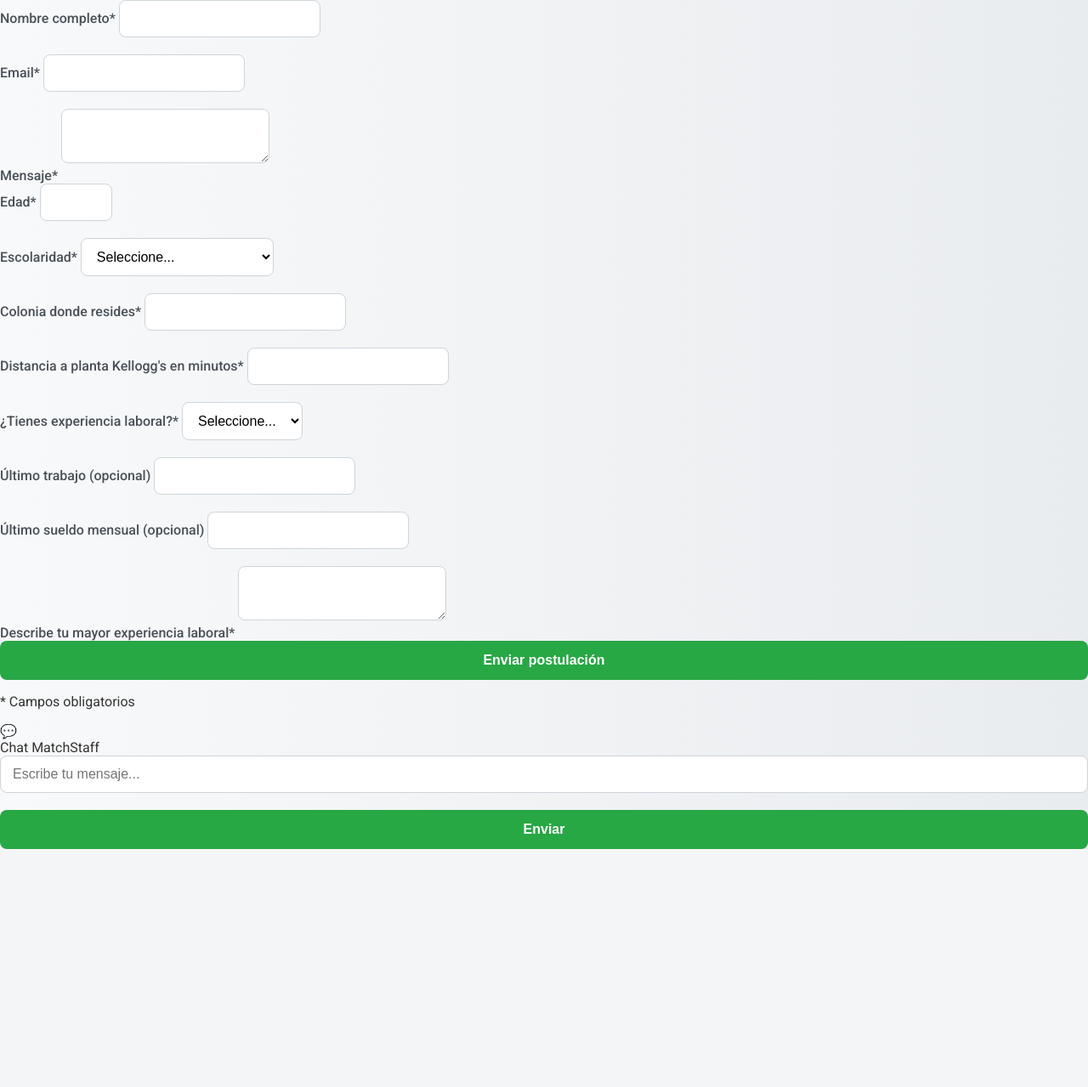
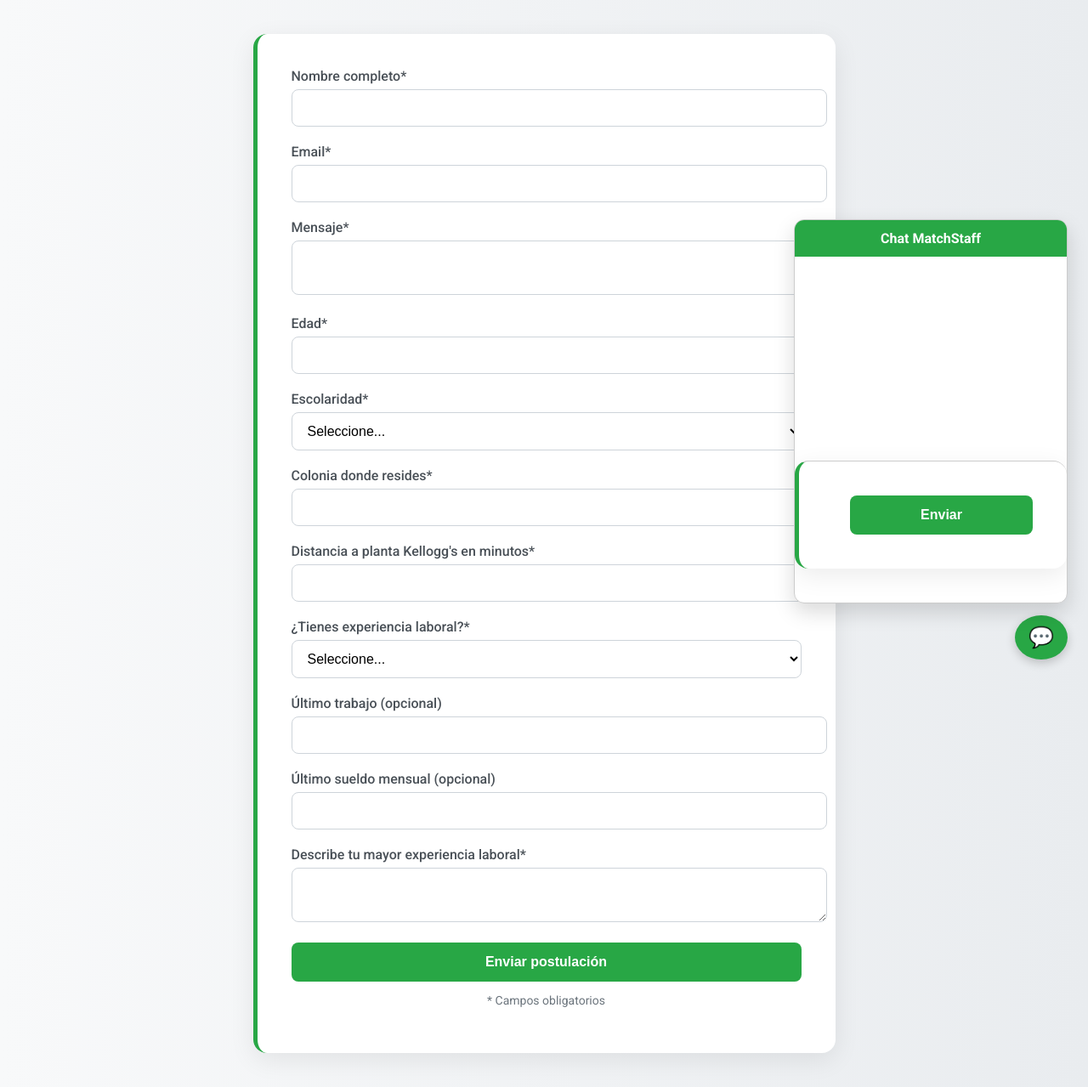
Before and after one commit to elisarrtech/chatbot-flask, a Flask app: page / in a window 1280 px wide. Shown: the whole page at 85% size. Before the commit the page ends 999 px from the top, so only its background shows below. Run offline with Flask 3, Linux system fonts and the light colour scheme.

Commit message:
Update style.css

```diff
--- a/static/style.css
+++ b/static/style.css
@@ -1,4 +1,4 @@
-/* Importa la fuente Roboto desde Google Fonts */
+/* Fuente Roboto */
 @import url('https://fonts.googleapis.com/css2?family=Roboto:wght@400;500;700&display=swap');
 
 body {
@@ -9,37 +9,34 @@ body {
   color: #333;
 }
 
-.container {
-  max-width: 500px;
-  margin: 50px auto;
+/* Contenedor del formulario */
+form {
+  max-width: 600px;
+  margin: 40px auto;
+  padding: 40px;
   background-color: #ffffff;
-  padding: 40px;
   border-radius: 16px;
   box-shadow: 0 8px 30px rgba(0, 0, 0, 0.08);
   border-left: 5px solid #28a745;
 }
 
-h1, h2 {
-  text-align: center;
-  color: #28a745;
-  margin-bottom: 30px;
-  font-weight: 700;
-}
-
-form {
-  display: flex;
-  flex-direction: column;
+/* Etiquetas y entradas */
+.form-group {
+  margin-bottom: 20px;
 }
 
 label {
+  display: block;
   margin-bottom: 6px;
   font-weight: 500;
   color: #495057;
 }
 
-input, select, textarea {
+input,
+select,
+textarea {
+  width: 100%;
   padding: 12px 14px;
-  margin-bottom: 20px;
   border: 1px solid #ced4da;
   border-radius: 8px;
   font-size: 16px;
@@ -47,12 +44,15 @@ input, select, textarea {
   transition: all 0.3s ease;
 }
 
-input:focus, select:focus, textarea:focus {
+input:focus,
+select:focus,
+textarea:focus {
   border-color: #28a745;
   box-shadow: 0 0 0 4px rgba(40, 167, 69, 0.1);
   outline: none;
 }
 
+/* Botón de enviar */
 button[type="submit"] {
   background-color: #28a745;
   color: white;
@@ -62,6 +62,7 @@ button[type="submit"] {
   font-size: 16px;
   font-weight: 600;
   cursor: pointer;
+  width: 100%;
   transition: background-color 0.3s ease, transform 0.2s ease;
 }
 
@@ -70,16 +71,101 @@ button[type="submit"]:hover {
   transform: translateY(-2px);
 }
 
-small {
-  font-size: 13px;
+p {
+  font-size: 14px;
   color: #6c757d;
-  margin-top: -10px;
-  margin-bottom: 10px;
+  text-align: center;
 }
 
+/* Chat flotante */
+.chat-toggle {
+  position: fixed;
+  bottom: 24px;
+  right: 24px;
+  background-color: #28a745;
+  color: white;
+  font-size: 24px;
+  padding: 12px 16px;
+  border-radius: 50%;
+  cursor: pointer;
+  z-index: 999;
+  box-shadow: 0 4px 12px rgba(0, 0, 0, 0.2);
+  transition: transform 0.3s ease;
+}
+
+.chat-toggle:hover {
+  transform: scale(1.1);
+}
+
+#chat-container {
+  display: none;
+  position: fixed;
+  bottom: 90px;
+  right: 24px;
+  width: 320px;
+  height: 450px;
+  background: white;
+  border: 1px solid #ccc;
+  border-radius: 12px;
+  box-shadow: 0 10px 25px rgba(0, 0, 0, 0.15);
+  z-index: 1000;
+  overflow: hidden;
+  display: flex;
+  flex-direction: column;
+}
+
+.chat-header {
+  background-color: #28a745;
+  color: white;
+  padding: 12px;
+  font-weight: 600;
+  text-align: center;
+}
+
+.chat-log {
+  flex: 1;
+  padding: 12px;
+  overflow-y: auto;
+  font-size: 14px;
+  color: #333;
+}
+
+.chat-input-container {
+  display: flex;
+  border-top: 1px solid #ccc;
+}
+
+.chat-input {
+  flex: 1;
+  padding: 10px;
+  border: none;
+  outline: none;
+  font-size: 14px;
+  border-radius: 0;
+}
+
+.chat-submit {
+  background-color: #28a745;
+  color: white;
+  border: none;
+  padding: 0 16px;
+  cursor: pointer;
+  transition: background-color 0.3s ease;
+}
+
+.chat-submit:hover {
+  background-color: #218838;
+}
+
+/* Responsivo */
 @media (max-width: 600px) {
-  .container {
+  form {
     margin: 20px;
-    padding: 25px;
+    padding: 20px;
+  }
+
+  #chat-container {
+    width: 90%;
+    right: 5%;
   }
 }
```
